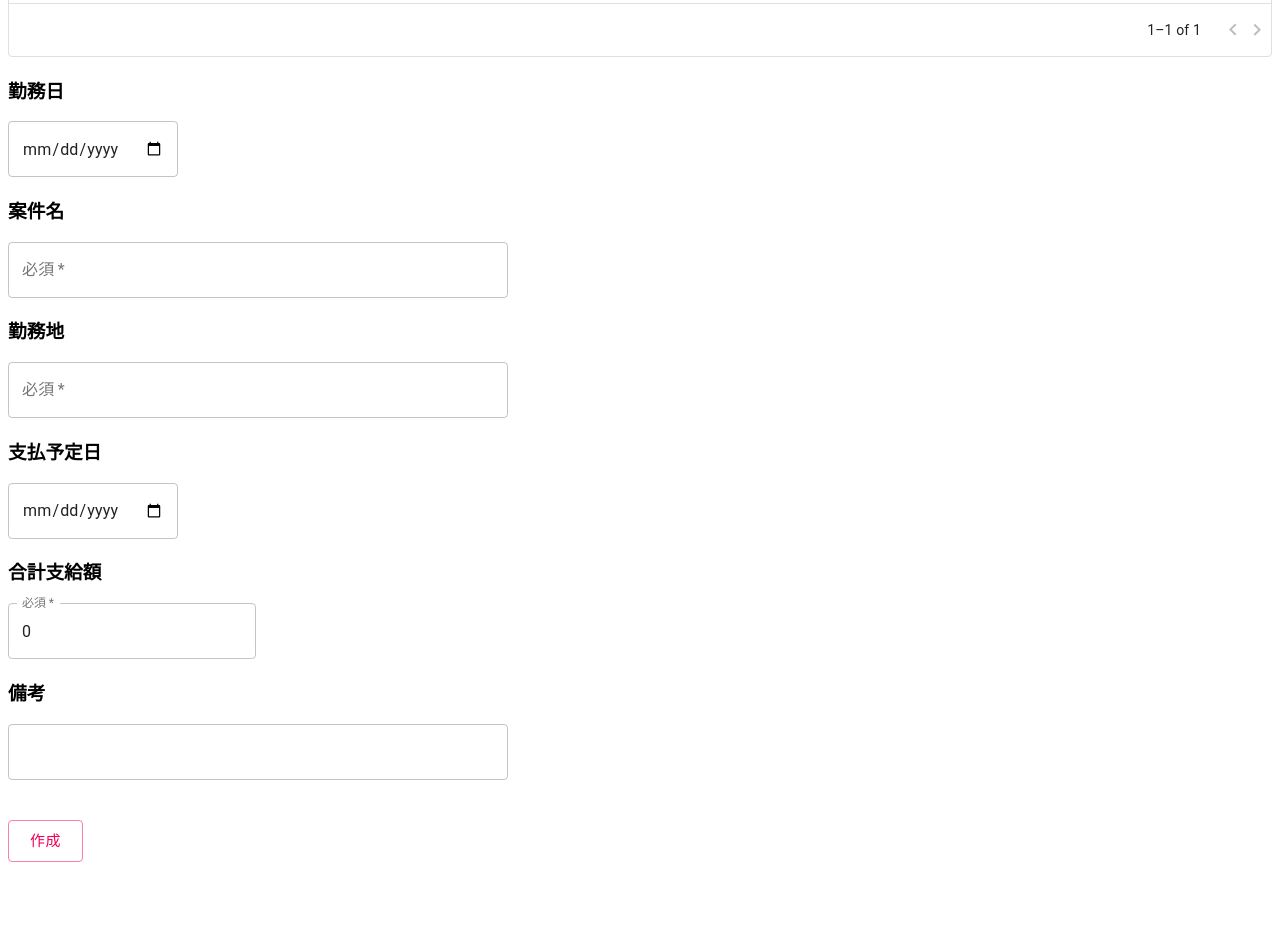
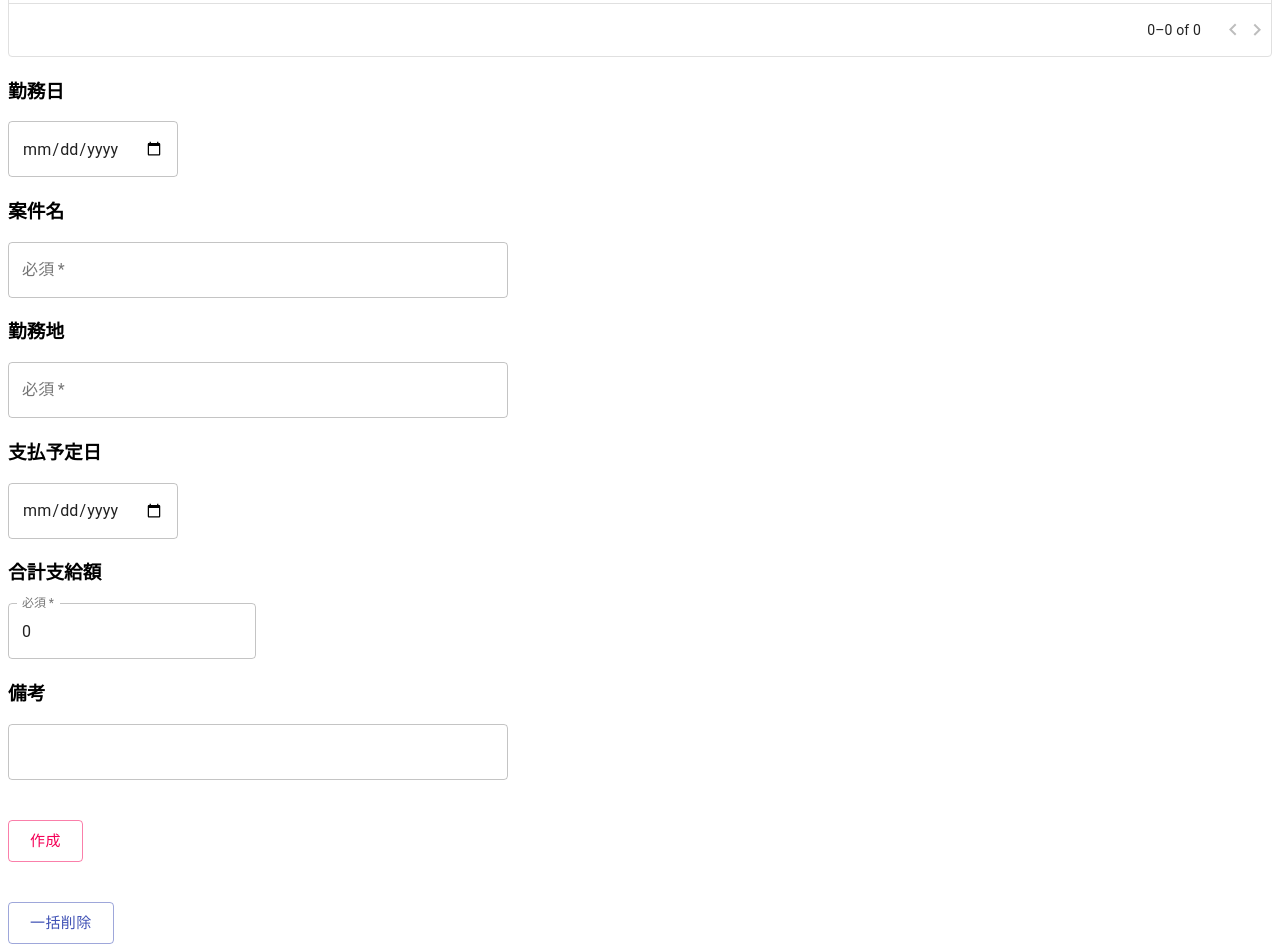
Before and after one commit to curoshiba/main, a React (Create React App) app: page / in a window 1280 px wide. Shown: the part 904-1856 px from the top of the page. Before the commit the page ends 1774 px from the top, so only its background shows below. Built offline with nearby package versions, Linux system fonts and the light colour scheme.

Commit message:
create&alldelete

```diff
--- a/src/view/salary.jsx
+++ b/src/view/salary.jsx
@@ -9,7 +9,7 @@ export const Salary = (props) => {
   const [state, setState] = useState([]); //現在の配列のステイト
   const [newState, setNewState] = useState(props); //配列へ追加するためのオブジェクトを管理するステイト
   const {
-    ID,
+    id,
     workday,
     mattername,
     place,
@@ -26,13 +26,21 @@ export const Salary = (props) => {
   };
 
   const onClickAdd = () => {
+    //e.preventDefault();
     //ID発行の関数
-    const lastid = state.length === 0 ? 1 : state.slice(-1)[0].ID + 1; //state配列最後の要素のIDを取得
-    setNewState({ ...newState, ID: lastid }); //オブジェクトのIDを更新
-    console.log(newState);
-    const newArray = [...state, newState]; //stateの配列へ新しいオブジェクトを追加
-    setState(newArray); //stateを更新
+    const lastid = state.length === 0 ? 1 : state.slice(-1)[0].id + 1; //state配列最後の要素のIDを取得
+    const aaa = { ...newState, id: lastid }; //オブジェクトのIDを更新
+    const newArray = [...state, aaa]; //stateの配列へ新しいオブジェクトを追加
+    setState(newArray);
     setNewState(props); //作成ボタン押下後初期化
+  };
+
+  //一括削除
+  const onClickAllDelete = () => {
+    const cnt = state.length;
+    const yn = window.confirm(cnt + "件全て削除してよろしいですか？");
+    const result = yn ? setState([]) : state;
+    return result;
   };
 
   useEffect(() => {
@@ -40,7 +48,7 @@ export const Salary = (props) => {
   }, [state]);
 
   // データ
-  const rows = [{ id: 100 }];
+  const rows = state;
   // カラム
   const columns = [
     {
@@ -209,13 +217,23 @@ export const Salary = (props) => {
             作成
           </Button>
         </Box>
+        <Box sx={{ mt: 5 }}>
+          <Button
+            variant="outlined"
+            color="primary"
+            size="large"
+            onClick={onClickAllDelete}
+          >
+            一括削除
+          </Button>
+        </Box>
       </Box>
     </>
   );
 };
 //初期値
 Salary.defaultProps = {
-  ID: 0,
+  id: 0,
   workday: "",
   mattername: "",
   place: "",
```
